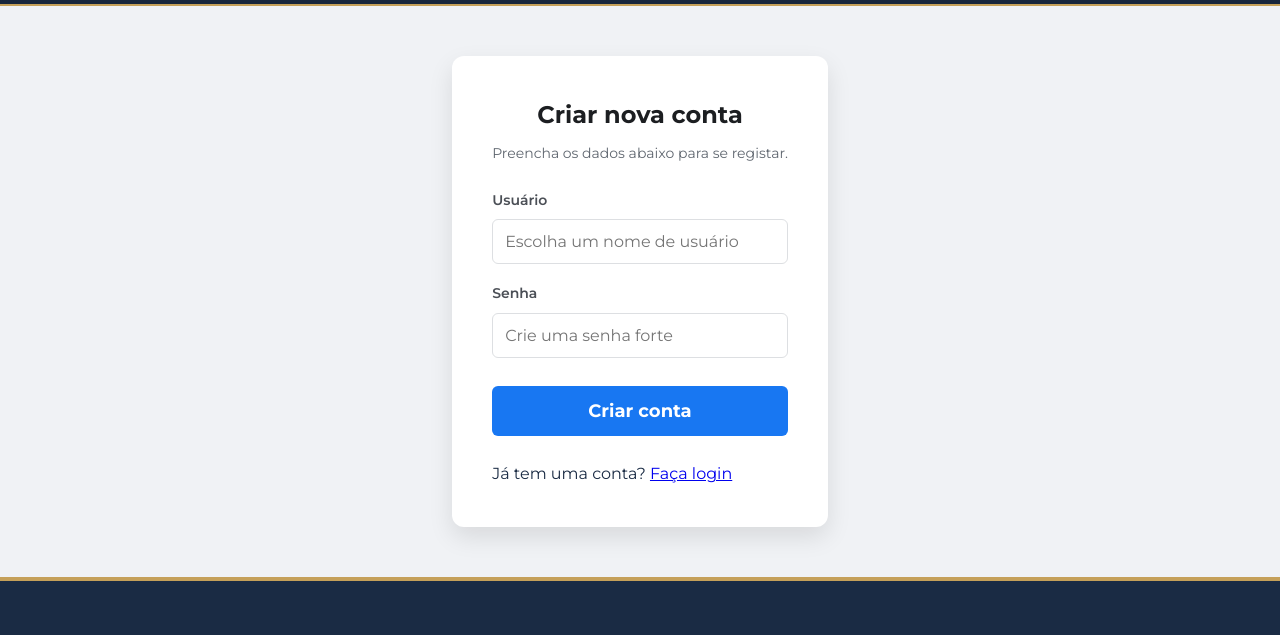
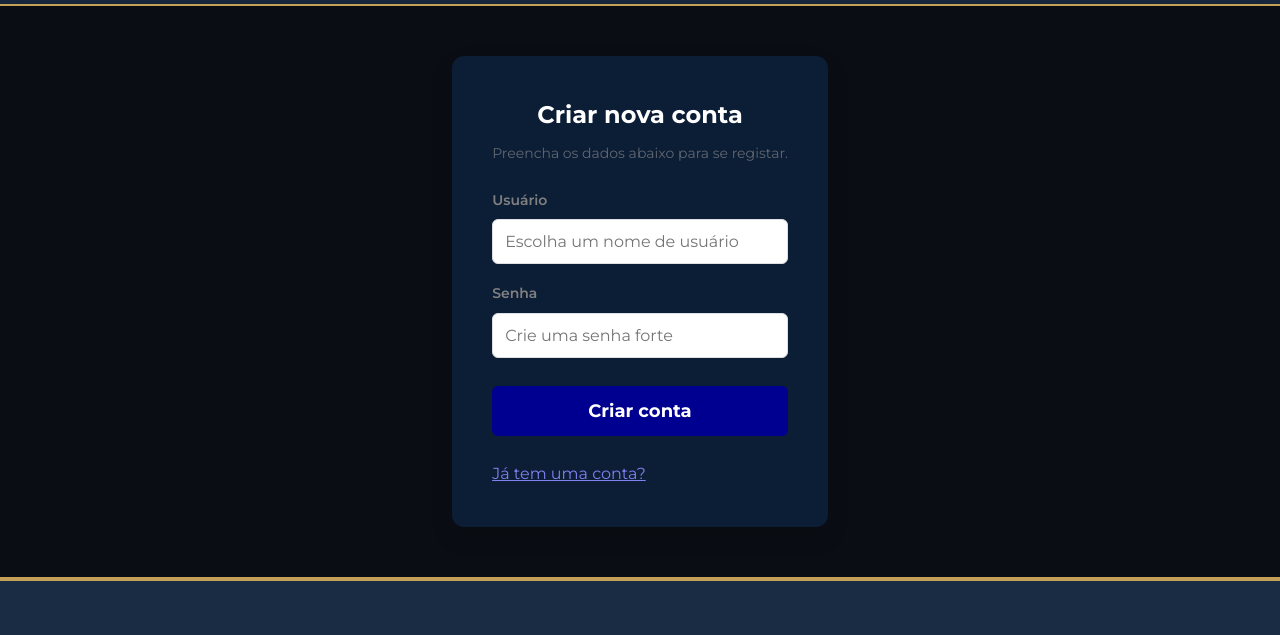
Before and after one commit to GDOR-11/site-T3, a website: page front/register/index.html in a window 1280 px wide. Shown: the part 81-716 px from the top of the page. Drawn offline with Linux system fonts and the light colour scheme; no server answers.

Commit message:
style: melhorei a paleta de cores das paginas de login e register

```diff
--- a/front/login/style.css
+++ b/front/login/style.css
@@ -1,6 +1,6 @@
 /* Container que centraliza o card na tela */
 .main-container {
-    background-color: #f0f2f5;
+    background-color: #0a0e14;
     /* Fundo cinza claro */
     display: flex;
     justify-content: center;
@@ -9,7 +9,7 @@
 
 /* Estilo do Card Branco */
 .register-card {
-    background-color: #ffffff;
+    background-color: #0c1d36;
     padding: 40px;
     margin: 50px;
     border-radius: 15px;
@@ -21,7 +21,7 @@
 
 #login-title {
     font-size: 26px;
-    color: #1c1e21;
+    color: white;
     margin-bottom: 8px;
 }
 
@@ -45,7 +45,7 @@ label {
     font-size: 14px;
     font-weight: 600;
     margin-bottom: 8px;
-    color: #4b4f56;
+    color: #808080;
 }
 
 input {
@@ -68,7 +68,7 @@ input:focus {
 .btn-register {
     width: 100%;
     padding: 12px;
-    background-color: #1877f2;
+    background-color: #000090;
     color: white;
     border: none;
     border-radius: 6px;
@@ -80,5 +80,5 @@ input:focus {
 }
 
 .btn-register:hover {
-    background-color: #166fe5;
+    background-color: #0000d0;
 }
--- a/front/register/index.html
+++ b/front/register/index.html
@@ -63,7 +63,7 @@
 
             <div class="footer-links">
                 <br>
-                <span>Já tem uma conta? <a href="../login/index.html">Faça login</a></span>
+                <a href="/login" style="color: #8080f0;">Já tem uma conta?</span>
             </div>
         </div>
     </main>
--- a/front/register/style.css
+++ b/front/register/style.css
@@ -2,21 +2,21 @@
     width: 100%;
     padding: 50px;
 
-    background-color: #f0f2f5;
+    background-color: #0a0e14;
     display: flex;
     justify-content: center;
     align-items: center;
 }
 
 .register-card {
-    background: #ffffff;
+    background: #0c1d36;
     padding: 40px;
     border-radius: 12px;
     box-shadow: 0 10px 25px rgba(0, 0, 0, 0.1);
 }
 
 #register-title {
-    color: #1c1e21;
+    color: white;
     font-size: 24px;
     margin-bottom: 8px;
     text-align: center;
@@ -37,7 +37,7 @@ label {
     display: block;
     margin-bottom: 8px;
     font-weight: 600;
-    color: #4b4f56;
+    color: #808080;
     font-size: 14px;
 }
 
@@ -59,7 +59,7 @@ input:focus {
 .btn-submit {
     width: 100%;
     padding: 14px;
-    background-color: #1877f2;
+    background-color: #000090;
     border: none;
     border-radius: 6px;
     color: white;
@@ -71,5 +71,5 @@ input:focus {
 }
 
 .btn-submit:hover {
-    background-color: #166fe5;
+    background-color: #0000d0;
 }
```
